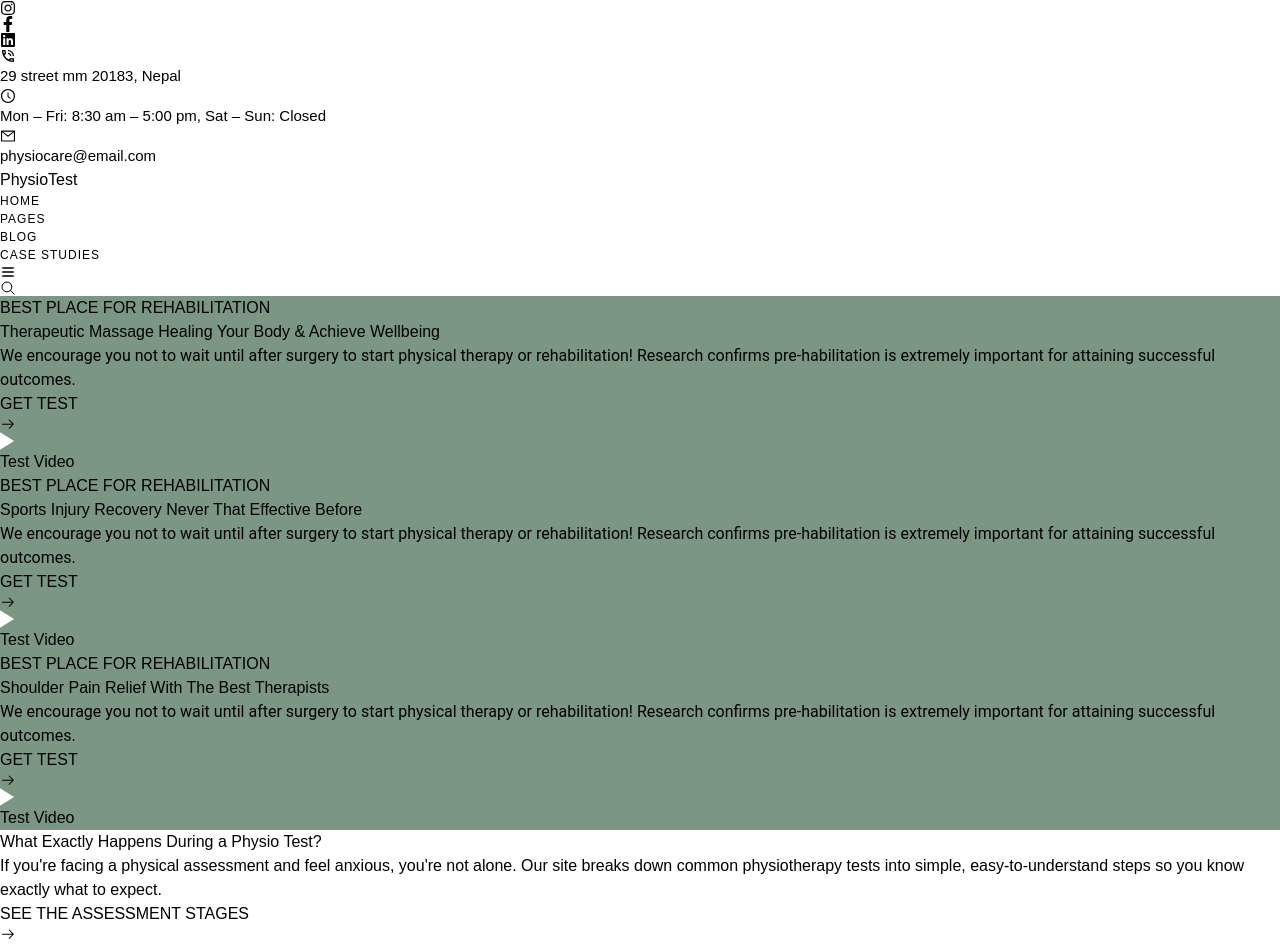
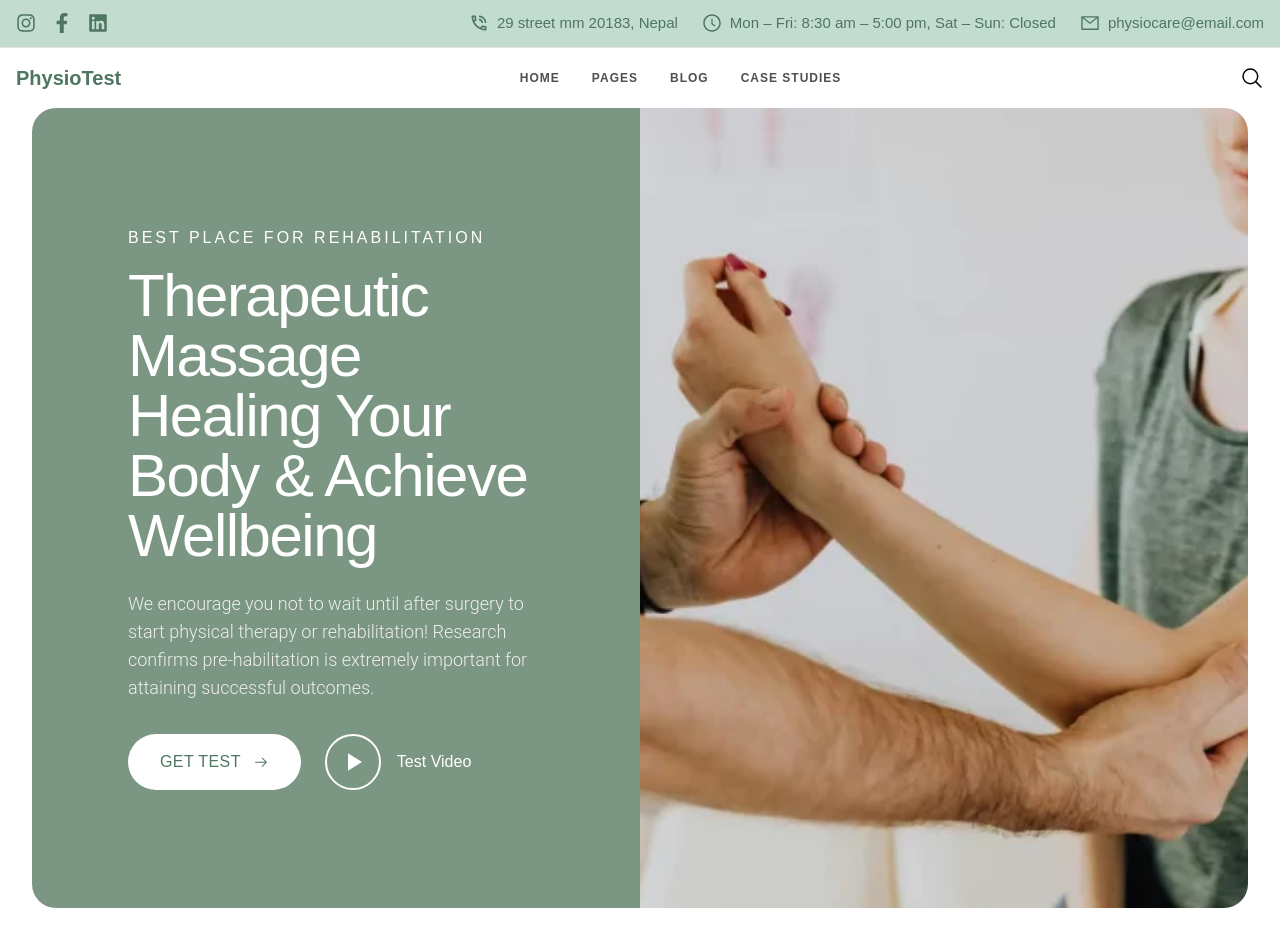
Before and after one commit to kul349/physio-tests-app, a React (Vite) app: page / in a window 1280 px wide. Shown: the top 945 px of the page. Built offline with nearby package versions, Linux system fonts and the light colour scheme.

Commit message:
changing some thing in tailwindcss config

```diff
--- a/src/layouts/Information.jsx
+++ b/src/layouts/Information.jsx
@@ -3,7 +3,7 @@ import { GoArrowRight } from "react-icons/go";
 
 function Information() {
   return (
-    <section className="py-12 md:py-20 bg-white-smoke-2 mt-6 md:mt-10 rounded-3xl mx-4 md:mx-8 ">
+    <section className="py-12 md:py-20 bg-white-smoke-2 mt-6 md:mt-10 rounded-3xl px-4 md:px-8">
       <div className="max-w-6xl mx-auto px-6 lg:px-8 text-center">
         <h2 className="text-2xl sm:text-3xl md:text-4xl font-bold text-charcoal-3 leading-snug tracking-wide mb-4">
           What Exactly Happens During a Physio Test?
--- a/tailwind.config.js
+++ b/tailwind.config.js
@@ -1,6 +1,7 @@
 /** @type {import('tailwindcss').Config} */
-export const content = ["./src/**/*.{js,jsx,ts,tsx,html}"];
-export const theme = {
+const tailwindConfig = {
+  content: ["./src/**/*.{js,jsx,ts,tsx,html}"],
+  theme: {
     extend: {
       keyframes: {
         slide: {
@@ -14,9 +15,6 @@ export const theme = {
       animation: {
         slide: "slide 18s infinite",
       },
-    /* ============================
-       FONT FAMILY
-    ============================ */
       fontFamily: {
         tenor: "var(--font-tenor-sans)",
         public: "var(--font-public-sans)",
@@ -24,10 +22,6 @@ export const theme = {
         lato: "var(--font-lato)",
         arial: "var(--font-arial)",
       },
-
-    /* ============================
-       FONT SIZES
-    ============================ */
       fontSize: {
         8: "var(--text-8)",
         12: "var(--text-12)",
@@ -45,10 +39,6 @@ export const theme = {
         54: "var(--text-54)",
         68: "var(--text-68)",
       },
-
-    /* ============================
-       FONT WEIGHTS
-    ============================ */
       fontWeight: {
         300: "var(--font-300)",
         400: "var(--font-400)",
@@ -56,10 +46,6 @@ export const theme = {
         600: "var(--font-600)",
         700: "var(--font-700)",
       },
-
-    /* ============================
-       LINE HEIGHT
-    ============================ */
       lineHeight: {
         14: "var(--leading-14)",
         17: "var(--leading-17)",
@@ -82,10 +68,6 @@ export const theme = {
         62: "var(--leading-62)",
         68: "var(--leading-68)",
       },
-
-    /* ============================
-       LETTER SPACING
-    ============================ */
       letterSpacing: {
         neg2: "var(--tracking-neg2)",
         neg1: "var(--tracking-neg1)",
@@ -94,10 +76,6 @@ export const theme = {
         3: "var(--tracking-3)",
         32: "var(--tracking-32)",
       },
-
-    /* ============================
-       COLORS
-    ============================ */
       colors: {
         white: "var(--color-white)",
         "white-smoke": "var(--color-white-smoke)",
@@ -105,29 +83,21 @@ export const theme = {
         "white-smoke-2": "var(--color-white-smoke-2)",
         "white-smoke-3": "var(--color-white-smoke-3)",
         "white-smoke-4": "var(--color-white-smoke-4)",
-
         "ghost-white": "var(--color-ghost-white)",
         "ghost-white-1": "var(--color-ghost-white-1)",
         "ghost-white-2": "var(--color-ghost-white-2)",
-
         lavender: "var(--color-lavender)",
         "lavender-1": "var(--color-lavender-1)",
         "lavender-2": "var(--color-lavender-2)",
-
         "old-lace": "var(--color-old-lace)",
         linen: "var(--color-linen)",
-
         gainsboro: "var(--color-gainsboro)",
         "gainsboro-1": "var(--color-gainsboro-1)",
-
         "light-gray": "var(--color-light-gray)",
         "light-gray-1": "var(--color-light-gray-1)",
         "light-gray-2": "var(--color-light-gray-2)",
-
         pink: "var(--color-light-pink)",
-
         wheat: "var(--color-wheat)",
-
         "dark-gray": "var(--color-dark-gray)",
         "dark-gray-1": "var(--color-dark-gray-1)",
         "dark-gray-2": "var(--color-dark-gray-2)",
@@ -139,77 +109,57 @@ export const theme = {
         "dark-gray-8": "var(--color-dark-gray-8)",
         "dark-gray-9": "var(--color-dark-gray-9)",
         "dark-gray-10": "var(--color-dark-gray-10)",
-
         silver: "var(--color-silver)",
         "silver-1": "var(--color-silver-1)",
-
         cornflower: "var(--color-cornflower-blue)",
-
         khaki: "var(--color-khaki)",
         "khaki-1": "var(--color-khaki-1)",
         "khaki-2": "var(--color-khaki-2)",
-
         "hot-pink": "var(--color-hot-pink)",
-
         "sky-blue": "var(--color-sky-blue)",
         "sky-blue-1": "var(--color-sky-blue-1)",
-
         slate: "var(--color-light-slate-gray)",
-
         "light-green": "var(--color-light-green)",
         "light-green-1": "var(--color-light-green-1)",
         "light-green-2": "var(--color-light-green-2)",
-
         purple: "var(--color-medium-purple)",
         turquoise: "var(--color-turquoise)",
-
         crimson: "var(--color-crimson)",
         "crimson-1": "var(--color-crimson-1)",
         "crimson-2": "var(--color-crimson-2)",
         "crimson-3": "var(--color-crimson-3)",
-
         lime: "var(--color-lime-green)",
-
         orange: "var(--color-orange)",
         "orange-1": "var(--color-orange-1)",
         "orange-2": "var(--color-orange-2)",
         "orange-3": "var(--color-orange-3)",
-
         violet: "var(--color-blue-violet)",
         "violet-1": "var(--color-blue-violet-1)",
-
         gray: "var(--color-gray)",
         "gray-1": "var(--color-gray-1)",
         "gray-2": "var(--color-gray-2)",
-
         "dim-gray": "var(--color-dim-gray)",
         "dim-gray-1": "var(--color-dim-gray-1)",
         "dim-gray-2": "var(--color-dim-gray-2)",
         "dim-gray-3": "var(--color-dim-gray-3)",
         "dim-gray-4": "var(--color-dim-gray-4)",
         "dim-gray-5": "var(--color-dim-gray-5)",
-
         sea: "var(--color-light-sea-green)",
         turquoise2: "var(--color-dark-turquoise)",
         "turquoise2-1": "var(--color-dark-turquoise-1)",
-
         spring: "var(--color-spring-green)",
         blue: "var(--color-medium-blue)",
-
         charcoal: "var(--color-charcoal)",
         "charcoal-1": "var(--color-charcoal-1)",
         "charcoal-2": "var(--color-charcoal-2)",
         "charcoal-3": "var(--color-charcoal-3)",
-
         forest: "var(--color-forest-green)",
         "dark-orange": "var(--color-dark-orange)",
         "dark-red": "var(--color-dark-red)",
         royal: "var(--color-royal-blue)",
         slate2: "var(--color-dark-slate-gray)",
-
         navy: "var(--color-navy)",
         midnight: "var(--color-midnight-blue)",
-
         black: "var(--color-black)",
         "black-1": "var(--color-black-1)",
         "black-2": "var(--color-black-2)",
@@ -217,7 +167,9 @@ export const theme = {
         "black-4": "var(--color-black-4)",
       },
     },
+  },
+  plugins: [],
+  safelist: ["text-15", "leading-36", "tracking-1"],
 };
 
-
-export const plugins = [];
+export default tailwindConfig;
```
Lines whose indentation alone changed are shown as unchanged.
